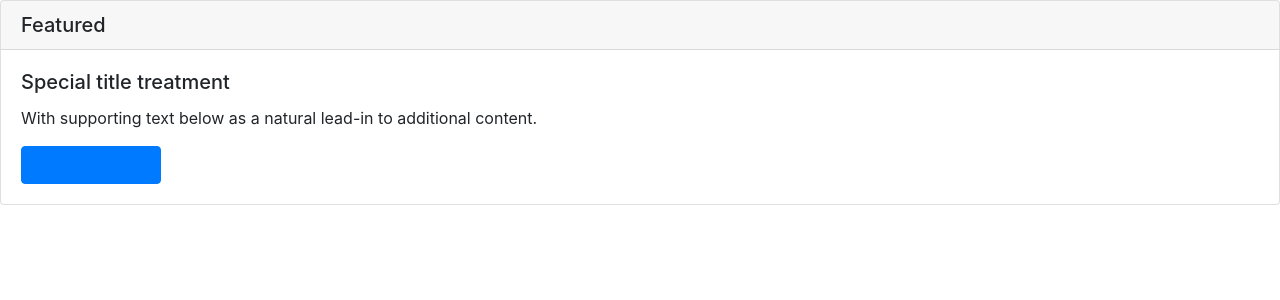
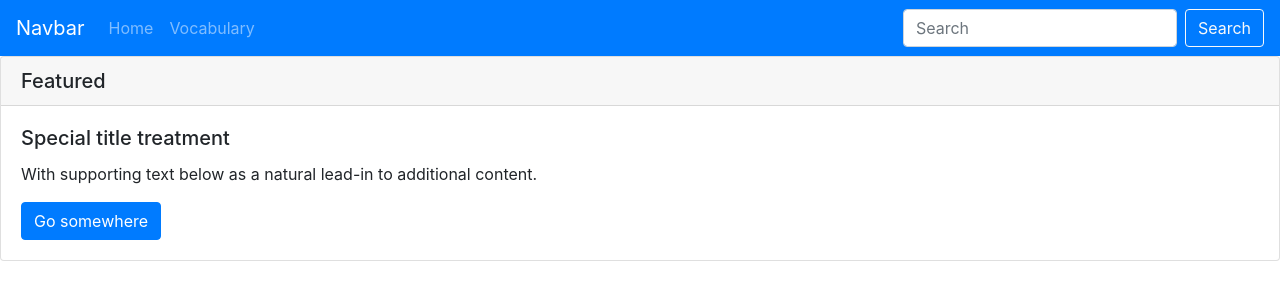
Before and after one commit to mathieu-keller/vocabulary_learning_helper, a React app in the folder src/frontend/: page / in a window 1280 px wide. Shown: the top 300 px of the page. Built offline with nearby package versions, Linux system fonts and the light colour scheme.

Commit message:
add navbar

```diff
--- a/src/frontend/src/App.tsx
+++ b/src/frontend/src/App.tsx
@@ -2,15 +2,16 @@ import React from 'react';
 import VocabularyView from "./containers/vocabulary/VocabularyView";
 import {Route, Switch} from "react-router-dom";
 import Home from "./components/Home";
+import Navbar from "./components/Navigation/Navbar";
 
 const App = (): JSX.Element => {
     return (
         <>
+            <Navbar/>
             <Switch>
                 <Route path='/vocabulary' component={VocabularyView}/>
                 <Route path='/' component={Home} exact/>
             </Switch>
-        </>
-    );
+        </>);
 };
 export default App;
--- a/src/frontend/src/components/Home.tsx
+++ b/src/frontend/src/components/Home.tsx
@@ -1,5 +1,5 @@
 import React from 'react';
-import {Button, Card} from "react-bootstrap";
+import {Card} from "react-bootstrap";
 import {Link} from "react-router-dom";
 
 const Home = (): JSX.Element => (
@@ -10,7 +10,7 @@ const Home = (): JSX.Element => (
             <Card.Text>
                 With supporting text below as a natural lead-in to additional content.
             </Card.Text>
-            <Button variant="primary"><Link to="/vocabulary">Go somewhere</Link></Button>
+            <Link className='btn btn-primary' to="/vocabulary">Go somewhere</Link>
         </Card.Body>
     </Card>
 );
--- /dev/null
+++ b/src/frontend/src/components/Navigation/Navbar.tsx
@@ -0,0 +1,19 @@
+import React from 'react';
+import {Button, Form, FormControl, Nav, Navbar as BtNavbar} from "react-bootstrap";
+import {Link} from "react-router-dom";
+
+const Navbar = (): JSX.Element => (
+    <BtNavbar bg="primary" variant="dark">
+        <Link className='navbar-brand' to="/">Navbar</Link>
+        <Nav className="mr-auto">
+            <Link className='nav-link' to="/">Home</Link>
+            <Link className='nav-link' to="/vocabulary">Vocabulary</Link>
+        </Nav>
+        <Form inline>
+            <FormControl type="text" placeholder="Search" className="mr-sm-2"/>
+            <Button variant="outline-light">Search</Button>
+        </Form>
+    </BtNavbar>
+);
+
+export default Navbar;
--- a/src/frontend/src/components/UI/Grid.tsx
+++ b/src/frontend/src/components/UI/Grid.tsx
@@ -21,7 +21,7 @@ function Grid<d extends { Id: string; [key: string]: string }>(props: GridProps<
             ))
         , [columns, data]);
     return (
-        <Table striped bordered hover variant="dark">
+        <Table striped bordered hover>
             <thead>
             <tr>
                 {columnsToRender}
--- a/src/frontend/src/containers/vocabulary/VocabularyView.tsx
+++ b/src/frontend/src/containers/vocabulary/VocabularyView.tsx
@@ -11,7 +11,7 @@ type Vocab = {
 const VocabularyView = (): JSX.Element => {
     const [vocabs, setVocabs] = useState<Vocab[]>([]);
     useEffect(() => {
-        fetch('/vocab/').then(r => r.json().then((j) => setVocabs(j)))
+        fetch('/vocab/').then((r: Response) => r.json().then((j: Vocab[]) => setVocabs(j)))
     }, [])
     return (<Grid<Vocab>
         columns={[
```
Also changed, not shown: 1 other file (tests, documents, lock files or other folders).
